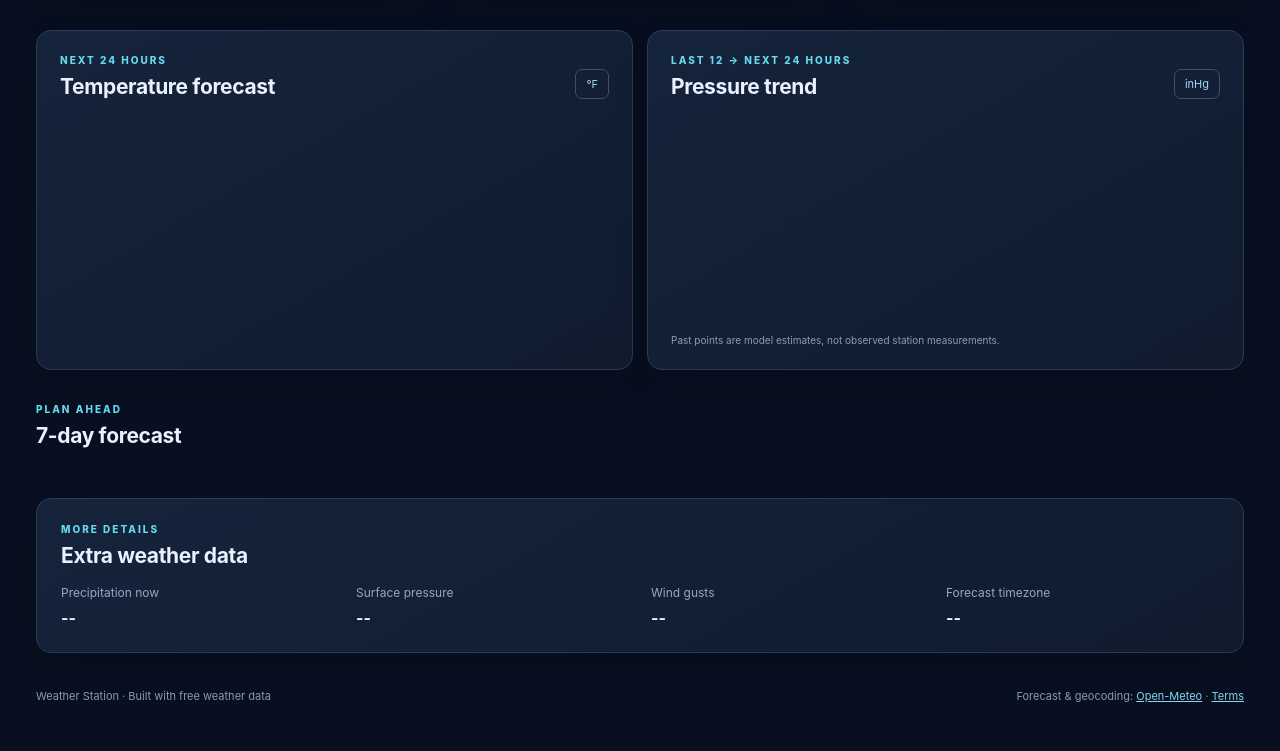
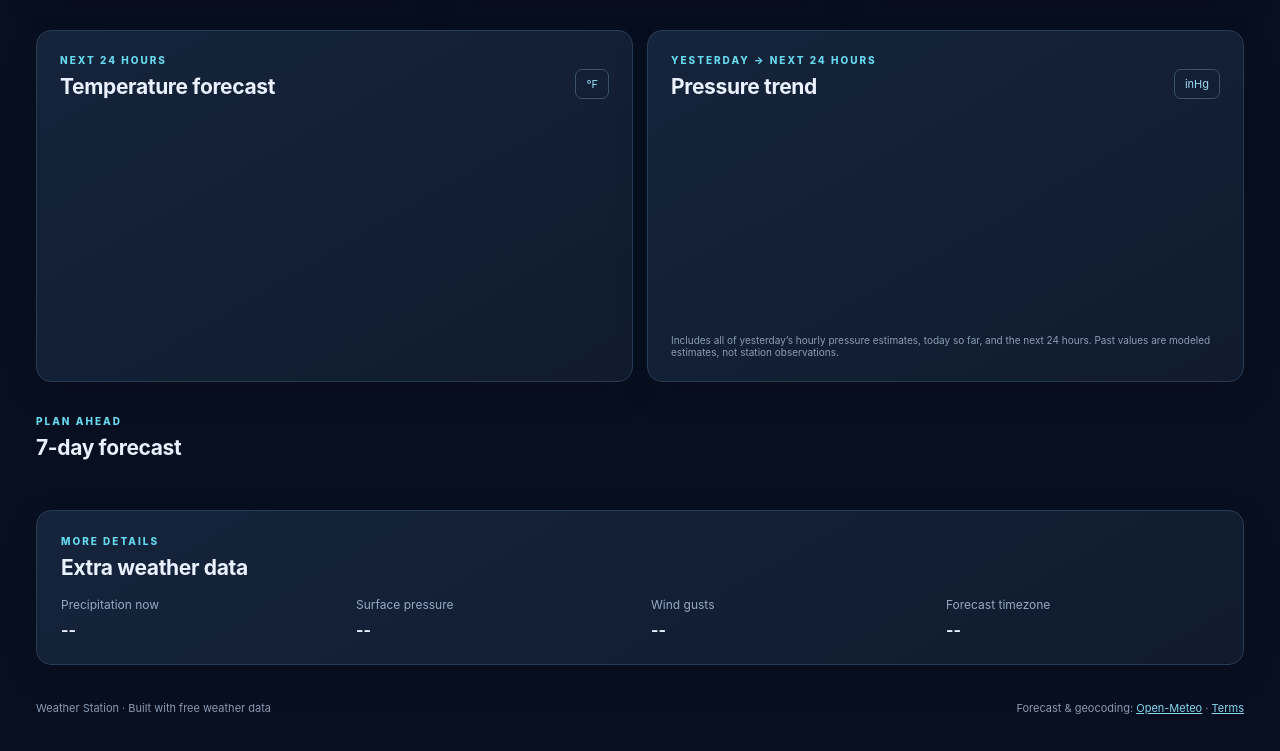
Before and after one commit to mikeyland1981/weather_page, a plain HTML site: page index.html in a window 1280 px wide. Shown: the part 1054-1805 px from the top of the page. Drawn offline with Linux system fonts and the light colour scheme; no server answers.

Commit message:
Show full previous-day pressure alongside current and upcoming pressure

```diff
--- a/index.html
+++ b/index.html
@@ -55,7 +55,7 @@
     </section>
     <section class="chart-grid section">
       <article class="card chart-panel"><div class="panel-head"><div><p class="eyebrow">NEXT 24 HOURS</p><h2>Temperature forecast</h2></div><span class="panel-tag" id="temp-chart-unit">°F</span></div><div class="chart-scroll"><svg id="temp-chart" class="line-chart" role="img" aria-label="Temperature forecast for the next 24 hours" viewBox="0 0 720 215" preserveAspectRatio="none"></svg></div><div id="temp-hours" class="chart-axis"></div></article>
-      <article class="card chart-panel"><div class="panel-head"><div><p class="eyebrow">LAST 12 → NEXT 24 HOURS</p><h2>Pressure trend</h2></div><span class="panel-tag" id="pressure-chart-unit">inHg</span></div><div class="chart-scroll"><svg id="pressure-chart" class="line-chart" role="img" aria-label="Barometric pressure history and forecast" viewBox="0 0 720 215" preserveAspectRatio="none"></svg></div><div id="pressure-hours" class="chart-axis"></div><p class="fine-print">Past points are model estimates, not observed station measurements.</p></article>
+      <article class="card chart-panel"><div class="panel-head"><div><p class="eyebrow">YESTERDAY → NEXT 24 HOURS</p><h2>Pressure trend</h2></div><span class="panel-tag" id="pressure-chart-unit">inHg</span></div><div class="chart-scroll"><svg id="pressure-chart" class="line-chart" role="img" aria-label="Barometric pressure history and forecast" viewBox="0 0 720 215" preserveAspectRatio="none"></svg></div><div id="pressure-hours" class="chart-axis"></div><p class="fine-print">Includes all of yesterday’s hourly pressure estimates, today so far, and the next 24 hours. Past values are modeled estimates, not station observations.</p></article>
     </section>
     <section class="section"><div class="section-title"><div><p class="eyebrow">PLAN AHEAD</p><h2>7-day forecast</h2></div></div><div id="daily-grid" class="daily-grid"></div></section>
     <section class="card details-panel section"><div class="section-title"><div><p class="eyebrow">MORE DETAILS</p><h2>Extra weather data</h2></div></div><div class="detail-grid"><div><span>Precipitation now</span><strong id="precipitation">--</strong></div><div><span>Surface pressure</span><strong id="surface-pressure">--</strong></div><div><span>Wind gusts</span><strong id="gusts">--</strong></div><div><span>Forecast timezone</span><strong id="timezone">--</strong></div></div></section>
```
